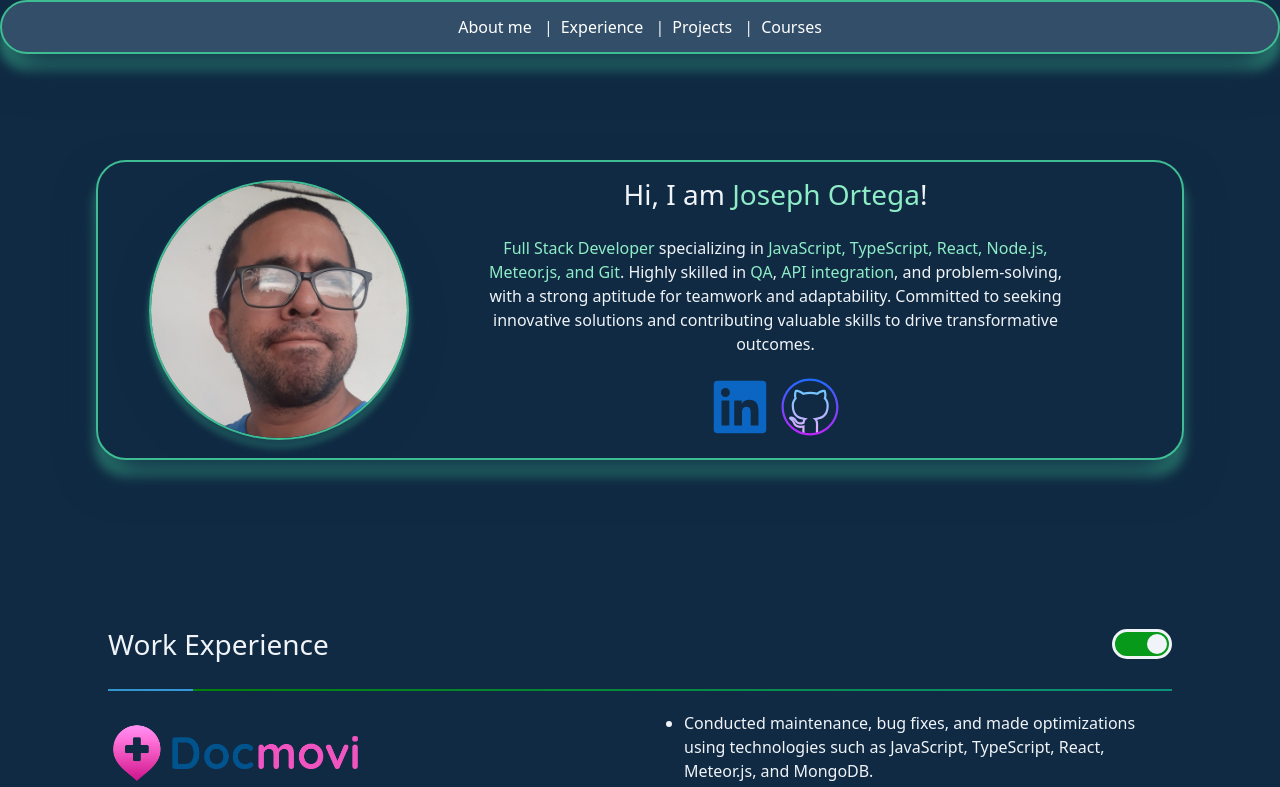
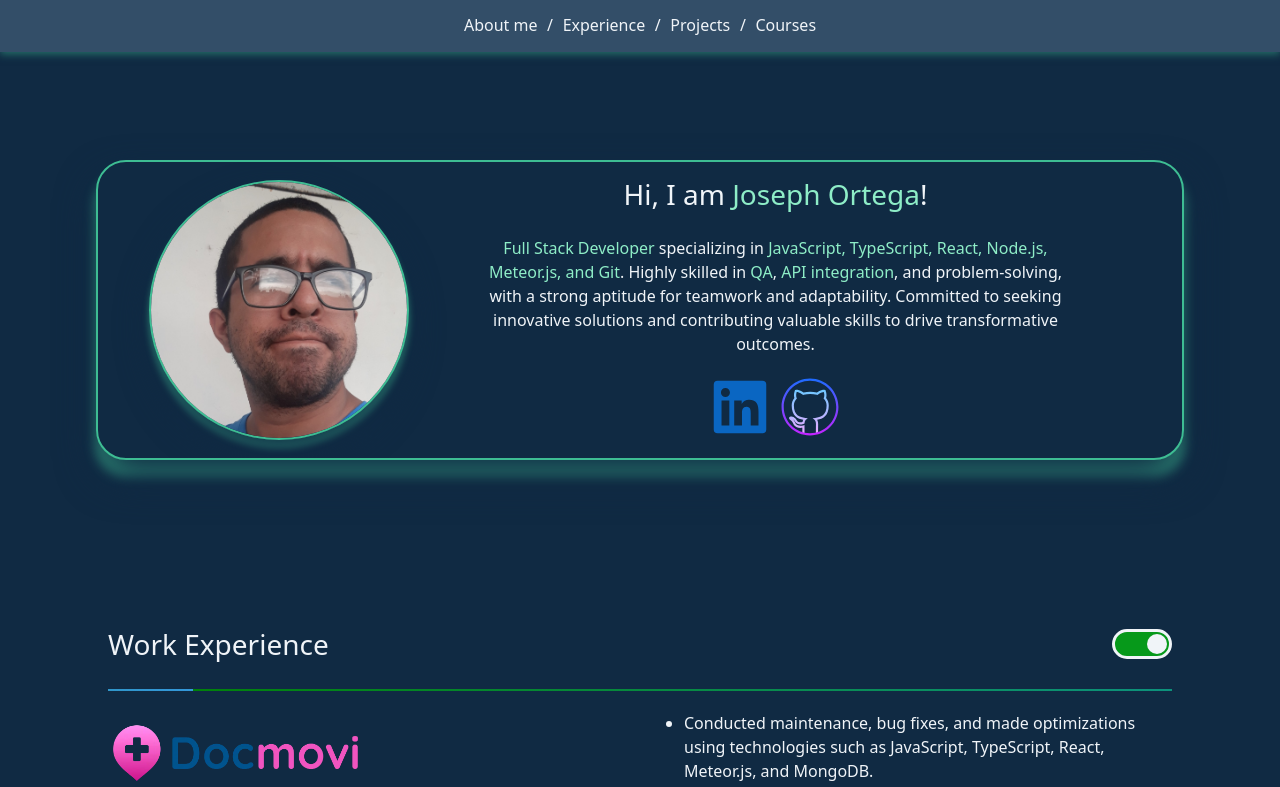
Before and after one commit to GlaucusJoseph/joseph-porfolio, a React (Vite) app: page / in a window 1280 px wide. Shown: the top 787 px of the page. Built offline with nearby package versions, Linux system fonts and the light colour scheme.

Commit message:
Making the navbar better

```diff
--- a/src/components/Courses/index.css
+++ b/src/components/Courses/index.css
@@ -46,7 +46,7 @@
 }
 
 /* BUTTONS */
-.button-envelop {
+.course-button-envelop {
   margin-bottom: 0.9rem;
 }
 
--- a/src/components/Courses/index.tsx
+++ b/src/components/Courses/index.tsx
@@ -41,7 +41,7 @@ const Courses = () => {
                       </div>
                     </div>
                     {course.url && (
-                      <div className="button-envelop">
+                      <div className="course-button-envelop">
                         <a
                           href={course.url}
                           className="course-button"
--- a/src/components/MainNavbar/index.css
+++ b/src/components/MainNavbar/index.css
@@ -1,9 +1,4 @@
-.about-border-shadow {
-  border-bottom: 2px solid #334e68;
-  box-shadow: #334e68 0px 19px 38px, #102a43 0px 15px 12px;
-}
-
-.top-div {
+.navbar-box {
   position: fixed;
   top: 0;
   width: 100%;
@@ -14,21 +9,35 @@
   z-index: 1000;
 }
 
-.top-div-content a {
-  color: white;
+.navbar-box-content {
+  display: flex;
+  list-style: none;
+  margin: 0;
+  padding: 0;
+}
+
+.navbar-box-content li {
+  margin: 0 0.3rem;
+}
+
+.navbar-box-content a {
+  color: #f0f4f8;
   text-decoration: none;
   cursor: pointer;
-  display: inline-block;
   transition: text-shadow 0.2s;
-  margin-inline: 0.5rem;
+  user-select: none;
 }
 
-.top-div a:hover {
+.navbar-separator {
+  color: #f0f4f8;
+  user-select: none;
+}
+
+.navbar-border-shadow {
+  border-bottom: 2px solid #334e68;
+  box-shadow: 0px 2px 8px rgba(62, 189, 147, 0.5);
+}
+
+.navbar-box-content a:hover {
   text-shadow: 0px 2px 8px #3ebd93;
 }
-
-@media (max-width: 600px) {
-  .top-div {
-    max-width: none;
-  }
-}
--- a/src/components/MainNavbar/index.tsx
+++ b/src/components/MainNavbar/index.tsx
@@ -2,12 +2,35 @@ import "./index.css";
 
 const MainNavbar = () => {
   return (
-    <div className="top-div about-border-shadow">
-      <div className="top-div-content">
-        <a href="#about">About me</a> |<a href="#experience">Experience</a> |
-        <a href="#projects">Projects</a> |<a href="#courses">Courses</a>
-      </div>
-    </div>
+    <nav
+      className="navbar-box navbar-border-shadow"
+      role="navigation"
+      aria-label="Main Navigation"
+    >
+      <ul className="navbar-box-content">
+        <li>
+          <a href="#about">About me</a>
+        </li>
+        <li>
+          <span className="navbar-separator">/</span>
+        </li>
+        <li>
+          <a href="#experience">Experience</a>
+        </li>
+        <li>
+          <span className="navbar-separator">/</span>
+        </li>
+        <li>
+          <a href="#projects">Projects</a>
+        </li>
+        <li>
+          <span className="navbar-separator">/</span>
+        </li>
+        <li>
+          <a href="#courses">Courses</a>
+        </li>
+      </ul>
+    </nav>
   );
 };
 
```
